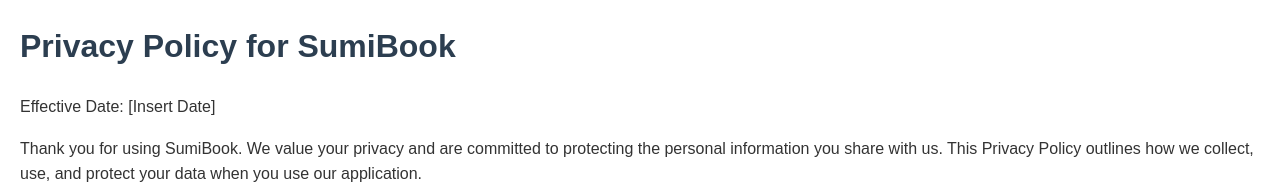
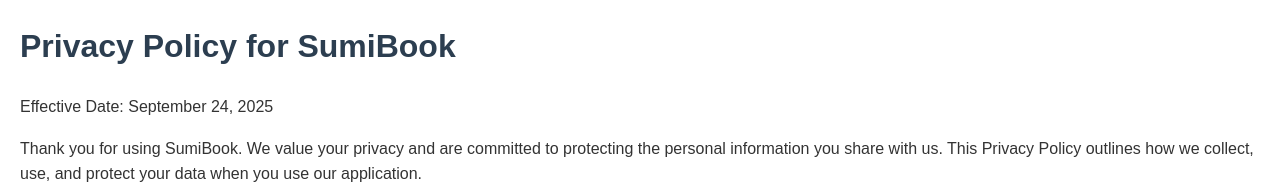
Before and after one commit to zxjota/SumiBook-WEB, a plain HTML site: page index.html in a window 1280 px wide. Shown: the top 184 px of the page. Drawn offline with Linux system fonts and the light colour scheme.

Commit message:
Update index.html

```diff
--- a/index.html
+++ b/index.html
@@ -31,7 +31,7 @@
 
     <h1>Privacy Policy for SumiBook</h1>
 
-    <p>Effective Date: [Insert Date]</p>
+    <p>Effective Date: September 24, 2025</p>
 
     <p>Thank you for using SumiBook. We value your privacy and are committed to protecting the personal information you share with us. This Privacy Policy outlines how we collect, use, and protect your data when you use our application.</p>
 
```
